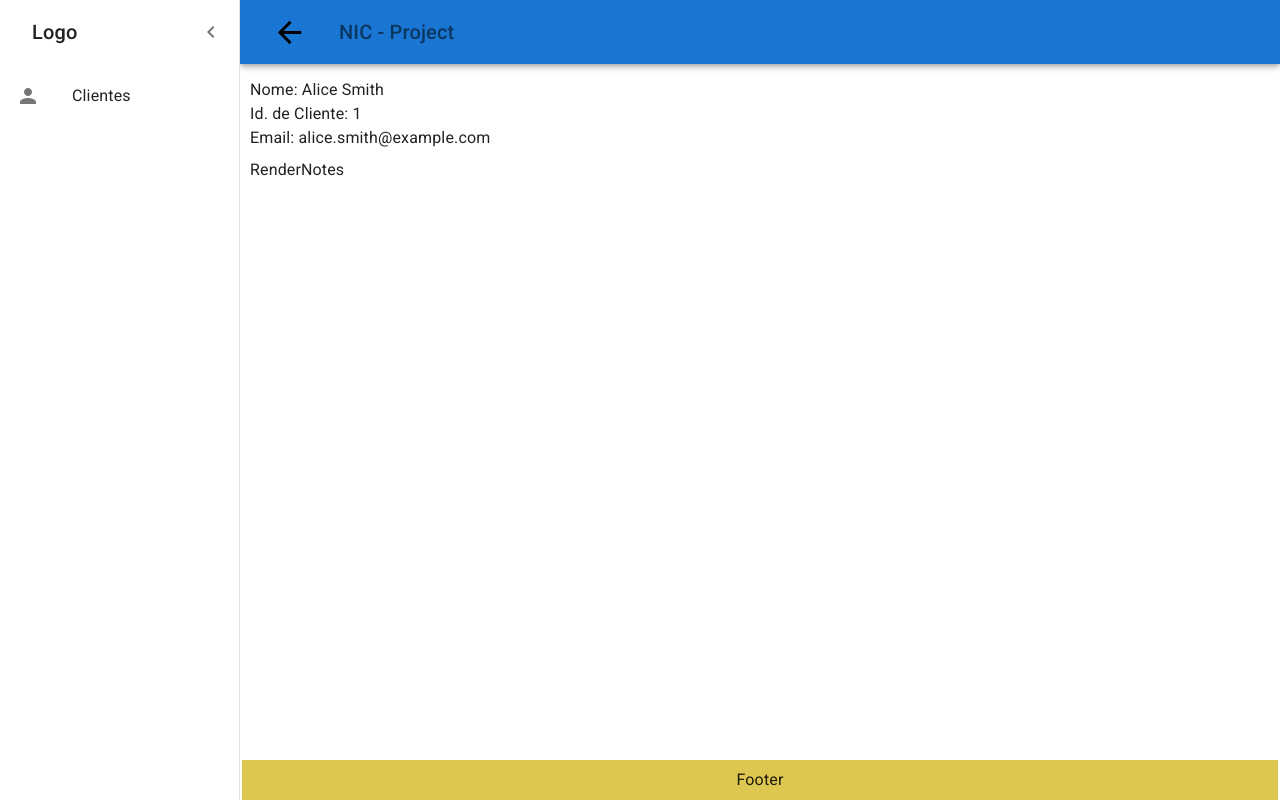
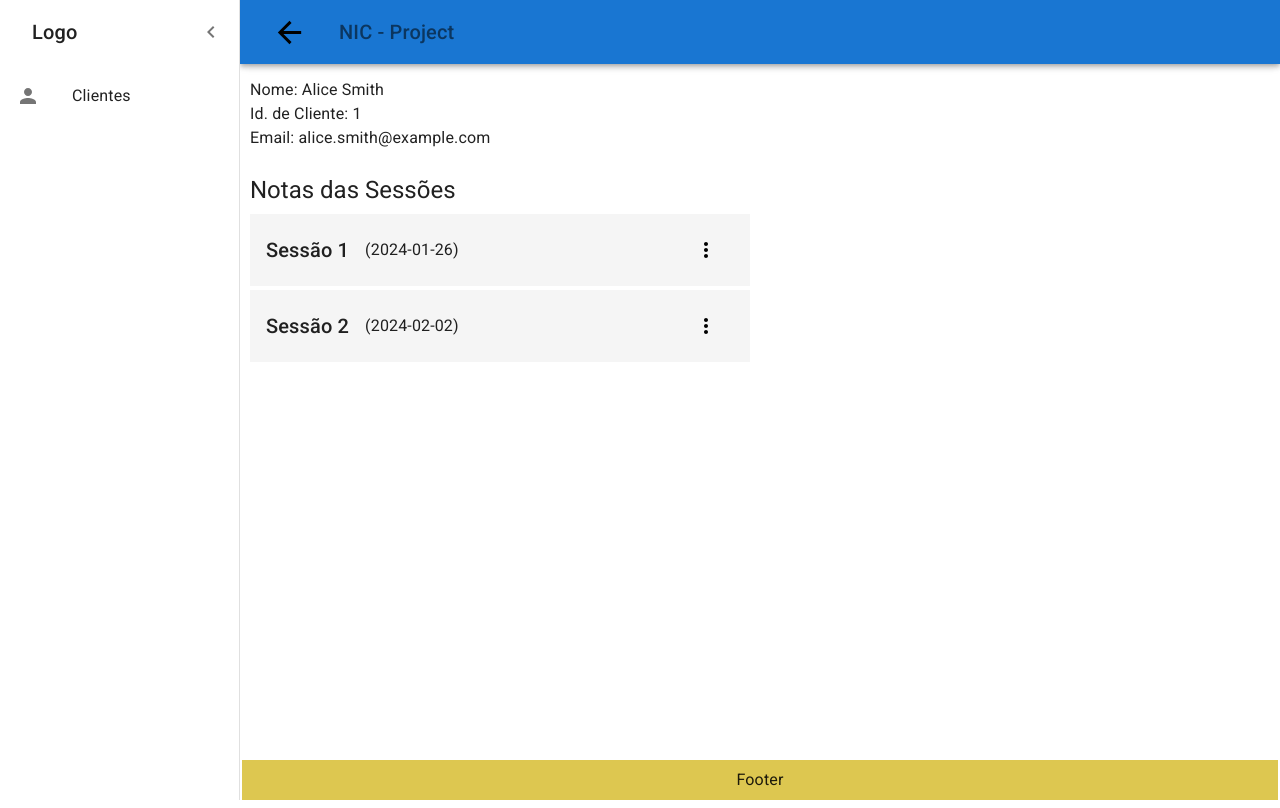
Before and after one commit to ricardoareiaslinhares/nic-project, a React (Vite) app: page /clients/1 in a window 1280 px wide. Built offline with nearby package versions, Linux system fonts and the light colour scheme; data requests are answered from the project's data file.

Commit message:
ClientDetails page and notes components done

```diff
--- a/src/pages/clientDetails/ClientDetails.tsx
+++ b/src/pages/clientDetails/ClientDetails.tsx
@@ -1,43 +1,125 @@
-import { Box, Typography } from "@mui/material";
+import { Box, Paper, Typography } from "@mui/material";
 import { useQuery } from "@tanstack/react-query";
 import { useParams } from "react-router-dom";
 import { getClientById } from "../../api/clientsApi";
 import validateParamsId from "../../utils/validateParamsId";
 import ListDisplay from "../../components/ListDisplay";
 import RenderNotes from "./components/RenderNotes";
+import { getNotesByClientId } from "../../api/notesApi";
+import { useCallback, useState } from "react";
+import { MenuOptions } from "../../utils/menuItemOptions";
+import { ContentForModal } from "../../types";
+import NoteDetails from "./components/NoteDetails";
 
-type Props = {}
+type Props = {};
 
 const ClientDetails = (props: Props) => {
   const { id } = useParams();
-  const numericId = validateParamsId(id)
-  if (!numericId) return <p>Invalid client Id</p>
+  const numericId = validateParamsId(id);
+  if (!numericId) return <p>Invalid client Id</p>;
 
-  const {data, error, isLoading} = useQuery({
-    queryKey:["clients", id],
-    queryFn: () => getClientById(numericId)
-  })
+  const {
+    data: clientData,
+    error: clientError,
+    isLoading: clientIsLoading,
+  } = useQuery({
+    queryKey: ["clients", id],
+    queryFn: () => getClientById(numericId),
+  });
 
-  if (isLoading) return <p>Loading...</p>
-  if (error) return <p>{error.message}</p>
+  const {
+    data: notesData,
+    error: notesError,
+    isLoading: notesIsLoading,
+  } = useQuery({
+    queryKey: ["notes", numericId],
+    queryFn: () => getNotesByClientId(numericId),
+  });
+  // Notes related
+  const indexOfLastNote = (notesData && notesData.length>0) ? notesData.length-1 : null
+  console.log(indexOfLastNote)
+  const [openNote, setOpenNote] = useState<number | null>(indexOfLastNote);
+
+  const handleOpenNote = useCallback((id: number) => {
+    setOpenNote(id);
+  }, []);
+
+
+  const [openModal, setOpenModal] = useState(false);
+
+  const handleOpenModal = useCallback(() => {
+    setOpenModal((prev) => !prev);
+  }, []);
+
+  const NotesMenuOptions = new MenuOptions({
+    openFn: handleOpenNote,
+    editFn: handleOpenNote,
+    deleteFn: handleOpenModal,
+  }).getItem();
+
+  const contentForModal: ContentForModal = {
+    title: "Apagar Nota",
+    message: "Tem certeza que deseja apagar esta Nota?",
+    action: (id: number) => {
+      console.log("apagar", id);
+    },
+  };
+  if (clientIsLoading) return <p>Loading...</p>;
+  if (clientError) return <p>{clientError.message}</p>;
+  if (notesIsLoading) return <p>Loading...</p>;
+  if (notesError) return <p>{notesError.message}</p>;
+
+
+
+
   return (
+    <Box sx={{ display: "flex", flex: 1, flexDirection: "column", padding: 1 }}>
+      <Box>
+        <Typography>Nome: {clientData!.name}</Typography>
+        <Typography>Id. de Cliente: {clientData!.id}</Typography>
+        <Typography>Email: {clientData!.email}</Typography>
+      </Box>
+      <Box sx={{ marginTop: 3 }}>
+        <Typography variant="h5">Notas das Sessões</Typography>
+        <Box
+          sx={{
+            display: "flex",
+            flex: 1,
+            flexDirection: { xs: "column", md: "row" },
+            gap: 6,
+          }}
+        >
+          <ListDisplay
+            sx={{
+              display: "flex",
+              flex: 1,
+              minWidth: { xs: "300px", md: "500px" },
+              maxWidth: "500px",
+            }}
+            renderList={
+              <RenderNotes
+                items={notesData ?? []}
+                openNote={handleOpenNote}
+                menuItemOptions={NotesMenuOptions}
+                openModal={openModal}
+                handleOpenModal={handleOpenModal}
+                contentForModal={contentForModal}
+              />
+            }
+          />
 
-    <Box sx={{ display: "flex", flex: 1, flexDirection: "column", padding:1 }}>
-      <Box>
-
-      <Typography>Nome: {data!.name}</Typography>
-      <Typography>Id. de Cliente: {data!.id}</Typography>
-      <Typography>Email: {data!.email}</Typography>
-      </Box>
-      <Box>
-        <ListDisplay
-        renderList={<RenderNotes/>}
-        >
-
-        </ListDisplay>
+          {(openNote !== null && notesData) ? (
+            <NoteDetails
+              noteContent={notesData![openNote].note}
+              openNote={openNote}
+            />
+          ) : (
+            <></>
+          )}
+        </Box>
       </Box>
     </Box>
-  )
-}
+  );
+};
 
-export default ClientDetails
+export default ClientDetails;
--- /dev/null
+++ b/src/pages/clientDetails/components/NoteDetails.tsx
@@ -0,0 +1,26 @@
+import { Box, Paper, Typography } from "@mui/material";
+
+type Props = {
+  openNote: number;
+  noteContent: string;
+};
+
+const NoteDetails = ({ openNote, noteContent }: Props) => {
+    console.log(openNote, noteContent)
+  return (
+    <Box>
+      <Typography variant="h5">Notas sessão {openNote + 1}</Typography>
+      <Paper
+        sx={{
+          padding: 2,
+          minWidth: { xs: "300px", md: "500px" },
+          maxWidth: "500px",
+        }}
+      >
+        {noteContent}
+      </Paper>
+    </Box>
+  );
+};
+
+export default NoteDetails;
--- a/src/pages/clientDetails/components/RenderNotes.tsx
+++ b/src/pages/clientDetails/components/RenderNotes.tsx
@@ -1,12 +1,68 @@
+import { useCallback, useState } from "react";
+import Note from "../../../entities/note";
+import { ContentForModal, MenuItemOptions } from "../../../types";
+import Modal from "../../../components/Modal/Modal";
+import ModalContentDelete from "../../../components/Modal/ModalContentDelete";
+import ListItemButtonCustom from "../../../components/ListItemButtonCustom";
+import MenuContext from "../../../components/MenuContext/MenuContext";
+import { Box, Typography } from "@mui/material";
 
-import React from 'react'
+type Props = {
+  items: Note[];
+  openNote: (id: number) => void;
+  menuItemOptions: MenuItemOptions[];
+  openModal: boolean;
+  handleOpenModal: () => void;
+  contentForModal: ContentForModal;
+};
 
-type Props = {}
+const RenderNotes = ({
+  items,
+  openNote,
+  menuItemOptions,
+  openModal,
+  handleOpenModal,
+  contentForModal,
+}: Props) => {
+  const [selectedItemId, setSelectedItemId] = useState<number | null>(null);
 
-const RenderNotes = (props: Props) => {
+  const selectItemId = useCallback((id: number) => {
+    setSelectedItemId(id);
+  }, []);
+
   return (
-    <div>RenderNotes</div>
-  )
-}
+    <>
+    {items.length === 0 && <Typography>Sem notas adicionadas</Typography>}
+      {items.map((item: Note, index: number) => (
+        <ListItemButtonCustom
+          key={item.id}
+          onClick={() => openNote(Number(index))}
+        >
+          <Box sx={{ display: "flex", alignItems: "center", columnGap: 2 }}>
+            <Typography variant="h6">Sessão {index + 1}</Typography>
+            <Typography>({item.date})</Typography>
+          </Box>
+          <div>
+            <MenuContext
+              menuItemOptions={menuItemOptions}
+              id={Number(item.id)}
+              selectItemId={selectItemId}
+            />
+          </div>
+        </ListItemButtonCustom>
+      ))}
+      <Modal open={openModal} handleOpenModal={handleOpenModal}>
+        {selectedItemId !== null && (
+          <ModalContentDelete
+            deleteAction={() => contentForModal.action(selectedItemId)}
+            cancelAction={handleOpenModal}
+            title={contentForModal.title}
+            message={contentForModal.message}
+          />
+        )}
+      </Modal>
+    </>
+  );
+};
 
-export default RenderNotes
+export default RenderNotes;
--- a/src/pages/clients/Clients.tsx
+++ b/src/pages/clients/Clients.tsx
@@ -1,22 +1,18 @@
 import { useNavigate } from "react-router";
 import ListDisplay from "../../components/ListDisplay";
 import { ContentForModal, MenuItemOptions } from "../../types";
-import EditIcon from "@mui/icons-material/Edit";
-import VisibilityIcon from "@mui/icons-material/Visibility";
-import DeleteIcon from "@mui/icons-material/Delete";
 import { useCallback, useState } from "react";
 import RenderClientsList from "./components/RenderClientsList";
 import { useQuery } from "@tanstack/react-query";
 import { getClients } from "../../api/clientsApi";
-
+import { MenuOptions } from "../../utils/menuItemOptions";
 
 const Clients = () => {
-
-  const {data, error, isLoading} = useQuery({
-    queryKey:["clients"],
-    queryFn: () => getClients()
-  })
-  console.log(data)
+  const { data, error, isLoading } = useQuery({
+    queryKey: ["clients"],
+    queryFn: () => getClients(),
+  });
+  console.log(data);
 
   const navigate = useNavigate();
   const go2link = "/clients/";
@@ -24,7 +20,6 @@ const Clients = () => {
   const [openModal, setOpenModal] = useState(false);
 
   const handleOpenModal = useCallback(() => {
-    console.log("handleOpenModal called");
     setOpenModal((prev) => !prev);
   }, []);
 
@@ -33,31 +28,11 @@ const Clients = () => {
     console.log(id);
   };
 
-  const menuItemOptions: MenuItemOptions[] = [
-    {
-      label: "Abrir",
-      icon: <VisibilityIcon />,
-      onClick: (id: number) => {
-        navigate2ClientDetails(id);
-      },
-    },
-    {
-      label: "Editar",
-      icon: <EditIcon />,
-      onClick: (id: number) => {
-        navigate2ClientDetails(id);
-      },
-    },
-    {
-      label: "Apagar",
-      icon: <DeleteIcon />,
-      onClick: () => {
-        handleOpenModal();
-      },
-    },
-  ];
-
-
+  const clientMenuOptions = new MenuOptions({
+    openFn: navigate2ClientDetails,
+    editFn: navigate2ClientDetails,
+    deleteFn: handleOpenModal,
+  }).getItem()
 
   const contentForModal: ContentForModal = {
     title: "Apagar Cliente",
@@ -74,7 +49,7 @@ const Clients = () => {
         <RenderClientsList
           items={data ?? []}
           navigate2ClientDetails={navigate2ClientDetails}
-          menuItemOptions={menuItemOptions}
+          menuItemOptions={clientMenuOptions}
           openModal={openModal}
           handleOpenModal={handleOpenModal}
           contentForModal={contentForModal}
--- a/src/pages/clients/components/RenderClientsList.tsx
+++ b/src/pages/clients/components/RenderClientsList.tsx
@@ -32,6 +32,7 @@ const RenderClientsList = ({
 
   return (
     <>
+        {items.length === 0 && <Typography>Sem clientes adicionados</Typography>}
       {items.map((item: Client) => (
         <ListItemButtonCustom
           key={item.id}
```
